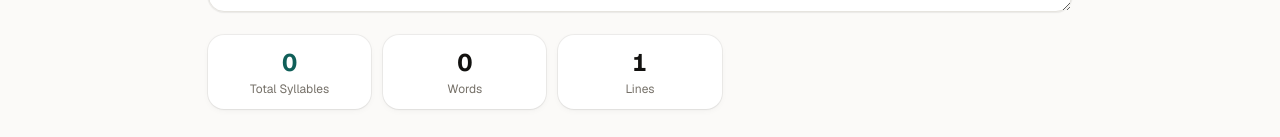
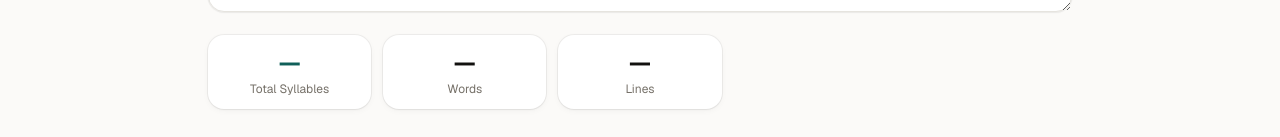
Before and after one commit to hakuun/textfixhub, a Next.js app: page /tools/syllable-counter in a window 1280 px wide. Shown: the part 534-671 px from the top of the page. Built offline with nearby package versions, Linux system fonts and the light colour scheme.

Commit message:
perf(tools): syllable counter 词典懒加载 — First Load JS 189KB→107KB
- 20K 词词典(192KB chunk)从主 bundle 移出，仅用户首次输入时动态 import
- 页面自身 83.7KB→1.55KB，FCP 不再被词典阻塞
- 统计卡在加载前显示占位符，无感知延迟（本地 chunk）

```diff
--- a/app/tools/syllable-counter/syllable-counter-demo.tsx
+++ b/app/tools/syllable-counter/syllable-counter-demo.tsx
@@ -1,7 +1,7 @@
 'use client';
 
-import { useState, useMemo } from 'react';
-import { countTextSyllables } from '@/lib/text/syllable-counter';
+import { useState, useMemo, useEffect } from 'react';
+import type { TextSyllableStats } from '@/lib/text/syllable-counter';
 import TextInput from '@/components/TextInput';
 
 function StatTile({
@@ -29,8 +29,31 @@ function StatTile({
 
 export default function SyllableCounterDemo() {
   const [input, setInput] = useState('');
+  // The 20K-word dictionary is ~80KB gzipped. We lazy-load it on first real
+  // input so it never blocks the page's initial render (FCP).
+  const [counter, setCounter] = useState<
+    null | ((t: string) => TextSyllableStats)
+  >(null);
 
-  const stats = useMemo(() => countTextSyllables(input), [input]);
+  useEffect(() => {
+    if (counter) return; // dictionary already loaded
+    if (!input.trim()) return; // wait until the user actually types
+    let cancelled = false;
+    import('@/lib/text/syllable-counter')
+      .then((mod) => {
+        if (!cancelled) setCounter(() => mod.countTextSyllables);
+      })
+      .catch(() => {});
+    return () => {
+      cancelled = true;
+    };
+  }, [input, counter]);
+
+  const stats = useMemo(
+    () => (counter ? counter(input) : null),
+    [input, counter],
+  );
+
   const hasText = input.trim().length > 0;
 
   return (
@@ -43,12 +66,16 @@ export default function SyllableCounterDemo() {
       />
 
       <div className="grid grid-cols-3 gap-3 sm:grid-cols-5">
-        <StatTile label="Total Syllables" value={stats.total} highlight />
-        <StatTile label="Words" value={stats.wordCount} />
-        <StatTile label="Lines" value={stats.lines.length} />
+        <StatTile
+          label="Total Syllables"
+          value={stats ? stats.total : '—'}
+          highlight
+        />
+        <StatTile label="Words" value={stats ? stats.wordCount : '—'} />
+        <StatTile label="Lines" value={stats ? stats.lines.length : '—'} />
       </div>
 
-      {hasText && (
+      {hasText && stats && (
         <div className="space-y-3">
           <h3 className="text-sm font-semibold text-stone-700">
             Syllables Per Line
@@ -60,7 +87,9 @@ export default function SyllableCounterDemo() {
                 className="flex items-center justify-between gap-3 rounded-lg border border-stone-200 bg-white px-4 py-2.5"
               >
                 <span className="whitespace-pre-wrap break-words font-mono text-sm text-stone-700">
-                  {line.text || <span className="text-stone-400">(blank line)</span>}
+                  {line.text || (
+                    <span className="text-stone-400">(blank line)</span>
+                  )}
                 </span>
                 <span
                   className={`shrink-0 rounded-full px-2.5 py-0.5 text-xs font-semibold tabular-nums ${
```
